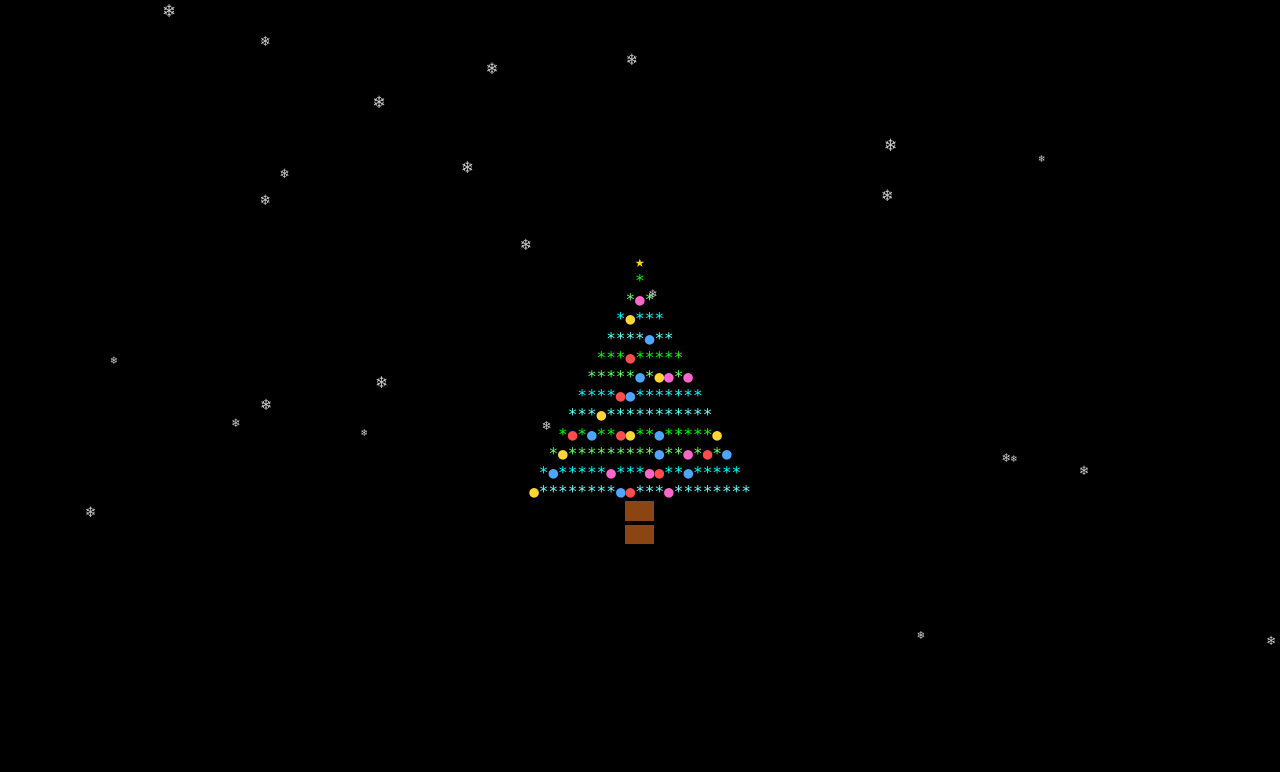
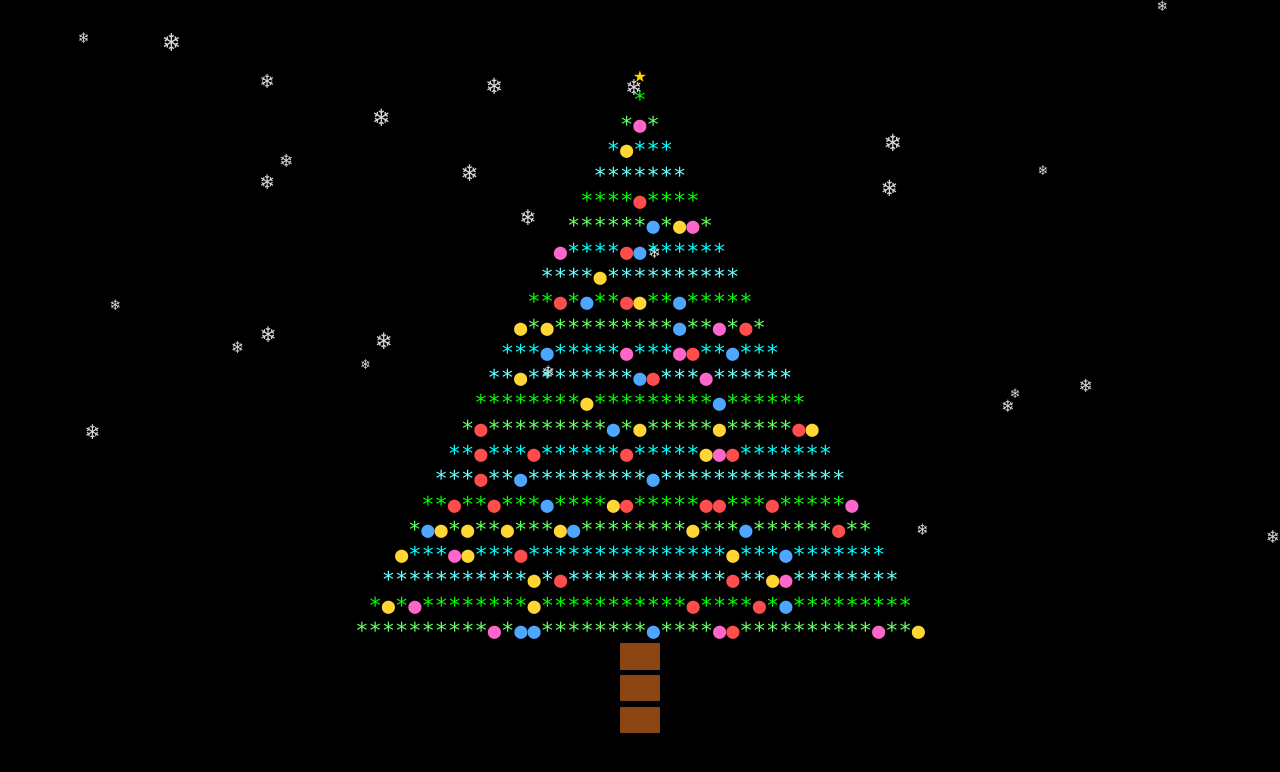
Before and after one commit to yolosuperqing/christmas-tree, a plain HTML site: page index.html in a window 1280 px wide. Drawn offline with Linux system fonts and the light colour scheme.

Commit message:
Update index.html

```diff
--- a/index.html
+++ b/index.html
@@ -2,29 +2,31 @@
 <html lang="zh-CN">
 <head>
 <meta charset="UTF-8">
-<title>圣诞树</title>
+<title>圣诞快乐 🎄</title>
 
 <style>
-    body {
+    html, body {
         margin: 0;
+        width: 100%;
+        height: 100%;
         background: black;
         overflow: hidden;
         font-family: Consolas, "Courier New", monospace;
-        color: white;
     }
 
-    .container {
-        height: 100vh;
+    /* 屏幕真正居中 */
+    body {
         display: flex;
         justify-content: center;
         align-items: center;
-        position: relative;
     }
 
     .tree {
         white-space: pre;
-        line-height: 1.2;
-        font-size: 16px;
+        line-height: 1.15;
+        font-size: 22px;          /* 🌲 放大关键 */
+        text-align: left;
+        user-select: none;
         z-index: 2;
     }
 
@@ -49,11 +51,12 @@
     /* ❄ 雪花 */
     .snowflake {
         position: fixed;
-        top: -10px;
+        top: -20px;
         color: white;
-        opacity: 0.8;
+        opacity: 0.85;
         pointer-events: none;
         animation: fall linear infinite;
+        z-index: 1;
     }
 
     @keyframes fall {
@@ -71,41 +74,29 @@
     <source src="https://cdn.pixabay.com/audio/2022/12/02/audio_6f5d1b9c1c.mp3" type="audio/mpeg">
 </audio>
 
-<div class="container">
-    <div id="tree" class="tree"></div>
-</div>
+<div id="tree" class="tree"></div>
 
 <script>
-    const height = 12;
+    /* 🌲 树高度（越大越震撼） */
+    const height = 22;
+
+    const colors = ["green", "light-green", "cyan", "light-cyan"];
+    const balls  = ["ball-red", "ball-blue", "ball-yellow", "ball-pink"];
+
     const tree = document.getElementById("tree");
-
-    const colors = [
-        "green",
-        "light-green",
-        "cyan",
-        "light-cyan"
-    ];
-
-    const balls = [
-        "ball-red",
-        "ball-blue",
-        "ball-yellow",
-        "ball-pink"
-    ];
-
     let output = "";
 
     // ⭐ 星星
-    output += " ".repeat(height - 1) +
-        "<span class='yellow'>★</span>\n";
+    output += " ".repeat(height - 1)
+        + "<span class='yellow'>★</span>\n";
 
-    // 🌲 树身 + 🎈 装饰球
+    // 🌲 树身
     for (let i = 0; i < height; i++) {
         const spaces = " ".repeat(height - i - 1);
         let row = "";
 
         for (let j = 0; j < 2 * i + 1; j++) {
-            if (Math.random() < 0.2) {
+            if (Math.random() < 0.18) {
                 const ball = balls[Math.floor(Math.random() * balls.length)];
                 row += `<span class="${ball}">●</span>`;
             } else {
@@ -118,29 +109,29 @@
     }
 
     // 🪵 树干
-    for (let i = 0; i < 2; i++) {
-        output += " ".repeat(height - 2) +
-            "<span class='trunk'></span>\n";
+    for (let i = 0; i < 3; i++) {
+        output += " ".repeat(height - 2)
+            + "<span class='trunk'></span>\n";
     }
 
     tree.innerHTML = output;
 
-    // ❄ 雪花生成
+    /* ❄ 雪花 */
     function createSnowflake() {
         const snow = document.createElement("div");
         snow.className = "snowflake";
         snow.innerText = "❄";
         snow.style.left = Math.random() * window.innerWidth + "px";
-        snow.style.fontSize = (10 + Math.random() * 10) + "px";
-        snow.style.animationDuration = (5 + Math.random() * 5) + "s";
+        snow.style.fontSize = (14 + Math.random() * 14) + "px";
+        snow.style.animationDuration = (6 + Math.random() * 6) + "s";
 
         document.body.appendChild(snow);
-        setTimeout(() => snow.remove(), 10000);
+        setTimeout(() => snow.remove(), 12000);
     }
 
-    setInterval(createSnowflake, 200);
+    setInterval(createSnowflake, 180);
 
-    // 🎶 背景音乐播放（兼容浏览器限制）
+    /* 🎶 音乐（点击解锁） */
     const bgm = document.getElementById("bgm");
     bgm.volume = 0.4;
 
```
